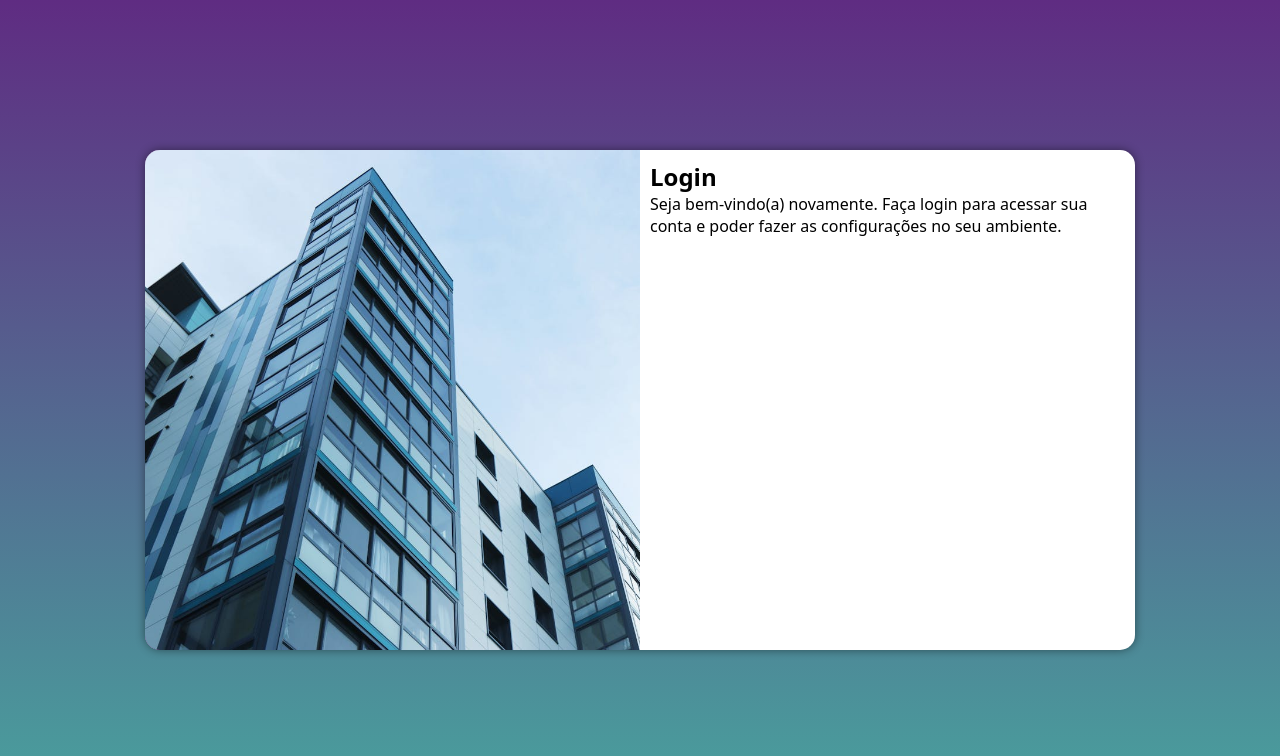
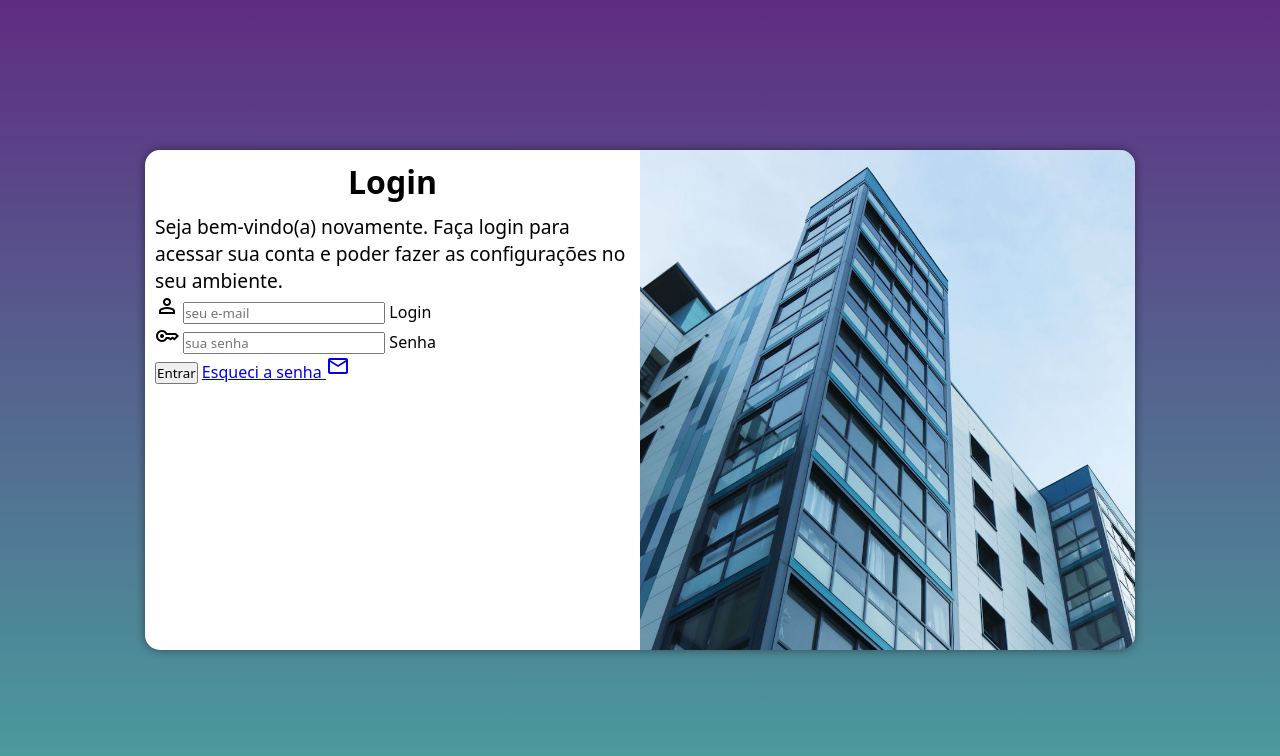
Before and after one commit to DeboraELima/projeto-login, a plain HTML site: page index.html in a window 1280 px wide. Drawn offline with nearby package versions, Linux system fonts and the light colour scheme.

Commit message:
atualizei o exercício projeto login

```diff
--- a/estilos/media-query.css
+++ b/estilos/media-query.css
@@ -31,13 +31,19 @@
     }
 
     section#login> div#imagem{
-        float: left;
+        float: right;
         width: 50%;
         height: 100%;
     }
 
     section#login> div#formulario{
-        float: right;
+        float: left;
         width: 50%;
     }
+    div#formulario>h1{
+        font-size: 2em;
+    }
+    div#formulario>p{
+        font-size: 1.2em;
+    }
 }
--- a/estilos/style.css
+++ b/estilos/style.css
@@ -48,3 +48,11 @@ section#login > div#formulario{
     display: block;
     padding: 10px;
 }
+
+div#formulario>h1{
+    text-align: center;
+    margin-bottom: 10px;
+}
+div#formulario>p{
+    font-size: 0.8em;
+}
--- a/index.html
+++ b/index.html
@@ -6,6 +6,7 @@
     <title>Login</title>
     <link rel="stylesheet" href="estilos/style.css">
     <link rel="stylesheet" href="estilos/media-query.css">
+    <link rel="stylesheet" href="https://fonts.googleapis.com/css2?family=Material+Symbols+Outlined:opsz,wght,FILL,GRAD@20..48,100..700,0..1,-50..200" />
 </head>
 <body>
     <main>
@@ -15,8 +16,26 @@
             <div id="formulario">
                 <h1>Login</h1>
                 <p>Seja bem-vindo(a) novamente. Faça login para acessar sua conta e poder fazer as configurações no seu ambiente.</p>
-                <form action="login.php" method="post">
-
+                <form action="login.php" method="post" autocomplete="on">
+                    <div class="campo">
+                        <span class="material-symbols-outlined">
+                            person
+                            </span>
+                        <input type="email" name="login" id="ilogin" placeholder="seu e-mail" autocomplete="email" required maxlength="30">
+                        <label for="ilogin">Login</label>
+                    </div>
+                    <div class="campo">
+                        <span class="material-symbols-outlined">
+                            key
+                            </span>
+                        <input type="password" name="senha" id="isenha" placeholder="sua senha" autocomplete="current-password" required minlength="8">
+                        <label for="isenha">Senha</label>
+                    </div>
+                    <input type="submit" value="Entrar">
+                    <a href="esqueci.html">Esqueci a senha  <span class="material-symbols-outlined">
+                        mail
+                        </span>
+                    </a>
                 </form>
             </div>
         </section>
```
